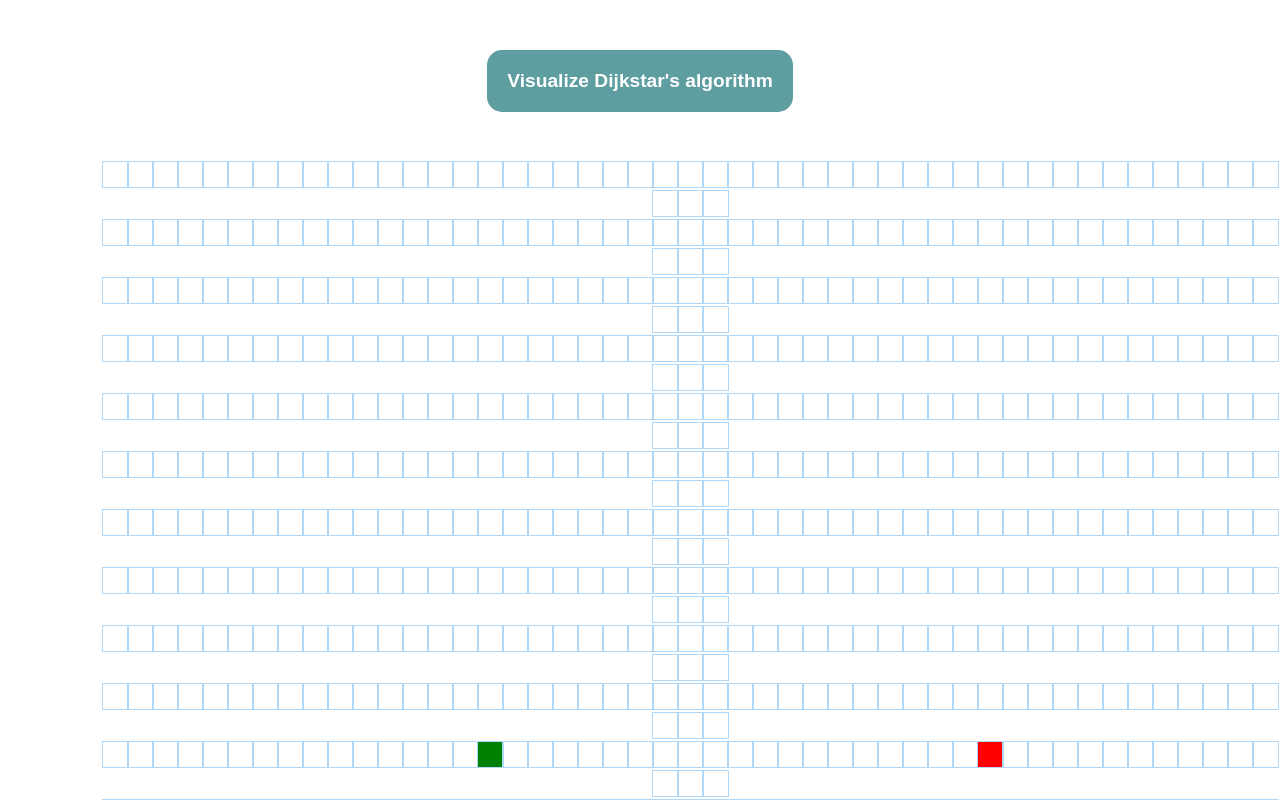
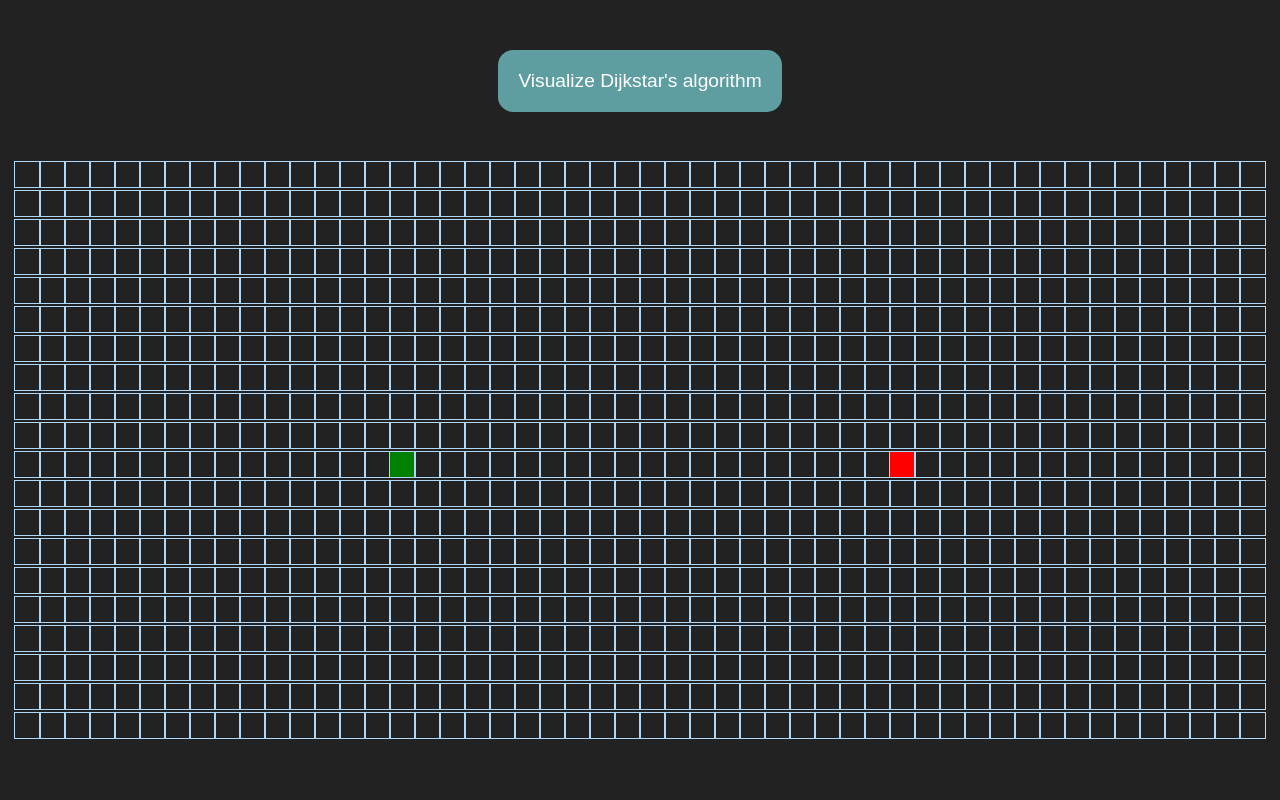
Before and after one commit to akshit2649/Pathfinding-Visualizer, a React (Create React App) app: page / in a window 1280 px wide. Shown: the top 800 px of the page. Built offline with nearby package versions, Linux system fonts and the light colour scheme; the HTML template or start-up script is replaced by a standard one.

Commit message:
background color

```diff
--- a/src/PathfindingVisualizer/PathfindingVisualizer.css
+++ b/src/PathfindingVisualizer/PathfindingVisualizer.css
@@ -1,5 +1,5 @@
 .grid {
-  margin-left: 100px;
+  margin-left: 0px;
   margin-top: 50px;
   /* margin: 100px 0 0; */
 }
@@ -7,7 +7,7 @@ button {
   padding: 20px;
   background-color: cadetblue;
   color: white;
-  font-weight: 700;
+  font-weight: 500;
   font-size: 1.2rem;
   border: none;
   border-radius: 15px;
--- a/src/index.css
+++ b/src/index.css
@@ -5,6 +5,7 @@ body {
     'Cantarell', 'Fira Sans', 'Droid Sans', 'Helvetica Neue', sans-serif;
   -webkit-font-smoothing: antialiased;
   -moz-osx-font-smoothing: grayscale;
+  background-color: #222;
 }
 
 code {
```
